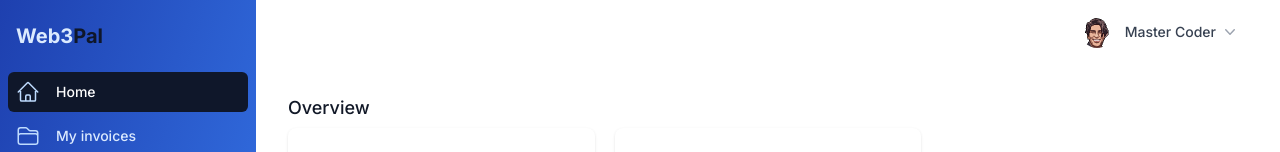
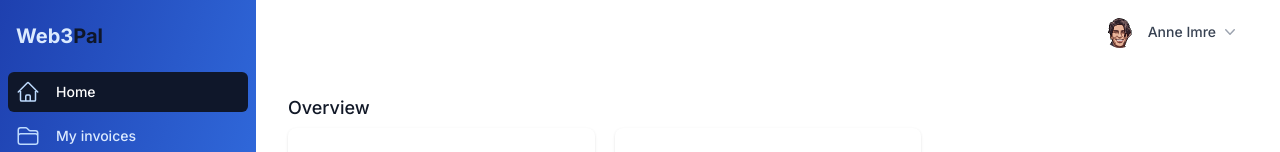
Before and after one commit to AlexImre/Web3Pal, a Next.js app: page /dashboard in a window 1280 px wide. Shown: the top 152 px of the page. Built offline with nearby package versions, Linux system fonts and the light colour scheme.

Commit message:
clear commits

```diff
--- a/src/components/Dashboard/DashboardProfileDropDown.jsx
+++ b/src/components/Dashboard/DashboardProfileDropDown.jsx
@@ -25,7 +25,7 @@ export default function DashboardProfileDropDown() {
                 />
                 <span className="ml-3 hidden text-sm font-medium text-gray-700 lg:block">
                   <span className="sr-only">Open user menu for </span>
-                  Master Coder
+                  Anne Imre
                 </span>
                 <ChevronDownIcon
                   className="ml-1 hidden h-5 w-5 flex-shrink-0 text-gray-400 lg:block"
```
Also changed, not shown: src/components/InvoiceDisplay/NotesSection.tsx (line endings or trailing spaces).
